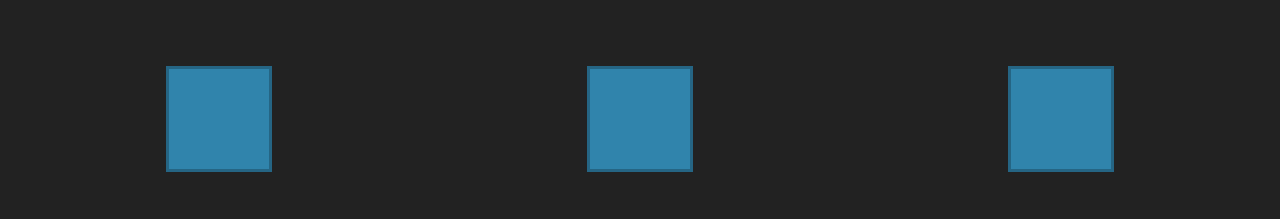
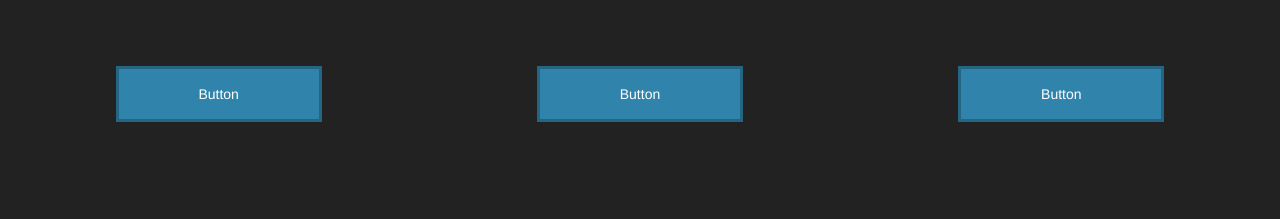
Before and after one commit to tkc/css-transition-sandbox, a website with bundled scripts: page index.html in a window 1280 px wide. Built offline with nearby package versions, Linux system fonts and the light colour scheme; files whose address does not match are found by name.

Commit message:
Update style

```diff
--- a/index.html
+++ b/index.html
@@ -12,19 +12,25 @@
 
     <div class="mdl-cell mdl-cell--4-col">
         <div class="box">
-            <div class="box-inner"></div>
+            <div class="box-inner">
+                Button
+            </div>
         </div>
     </div>
 
     <div class="mdl-cell mdl-cell--4-col">
         <div class="box1">
-            <div class="box1-inner"></div>
+            <div class="box1-inner">
+                Button
+            </div>
         </div>
     </div>
 
     <div class="mdl-cell mdl-cell--4-col">
         <div class="box2">
-            <div class="box2-inner"></div>
+            <div class="box2-inner">
+                Button
+            </div>
         </div>
     </div>
 
--- a/scss/style.scss
+++ b/scss/style.scss
@@ -9,8 +9,8 @@ body {
   vertical-align: middle;
 }
 
-$width: 100px;
-$height: 100px;
+$width: 200px;
+$height: 50px;
 $primary_color: #3084AC;
 $item_color: #e5c100;
 $border_color--hover: lighten($primary_color, 80);
@@ -36,6 +36,7 @@ $pipes: 4;
   position: relative;
   top: 50px;
   cursor: pointer;
+  line-height: 50px;
 }
 
 @mixin border-animation($dimension, $easing ,$pipe ) {
```
Also changed, not shown: css/style.css.
